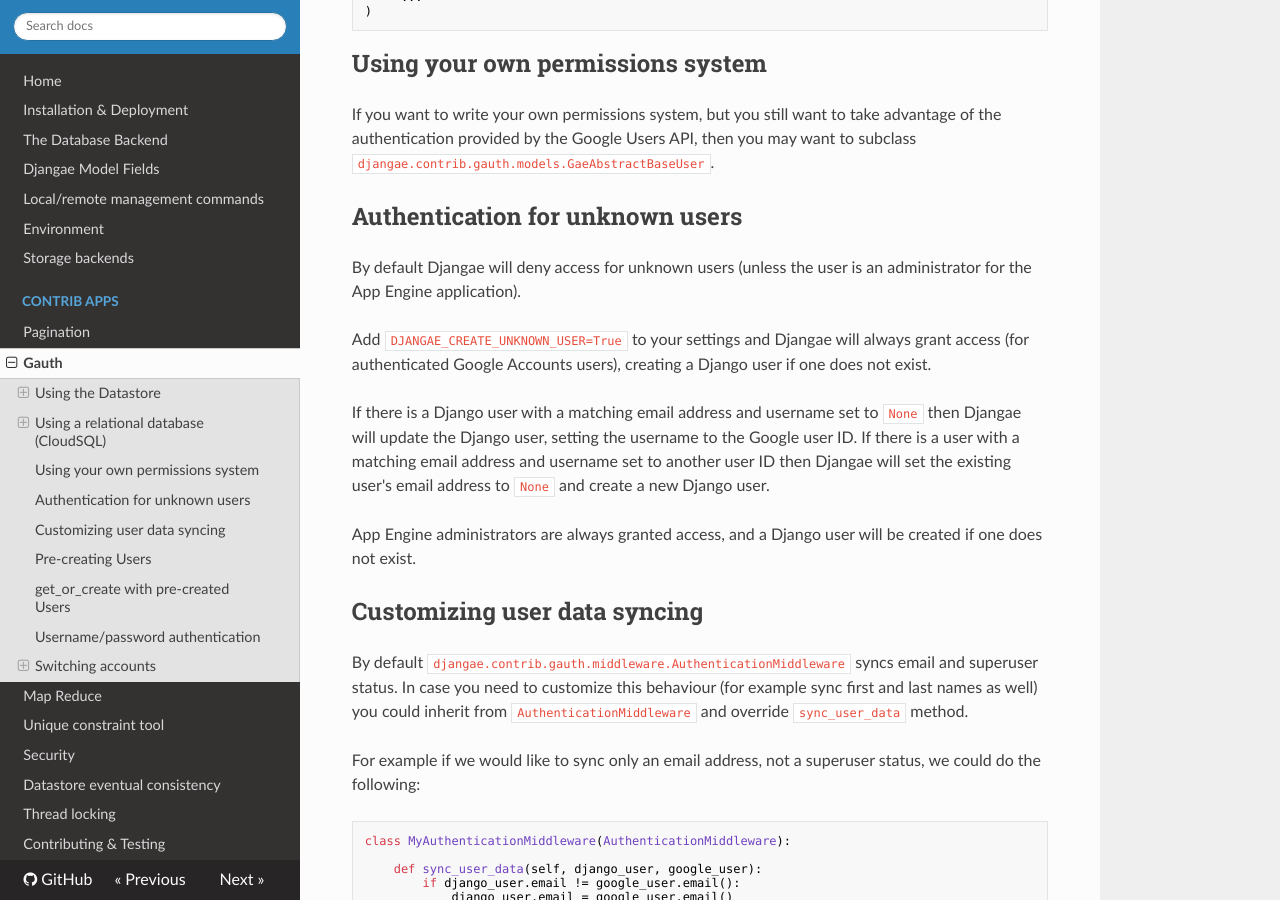
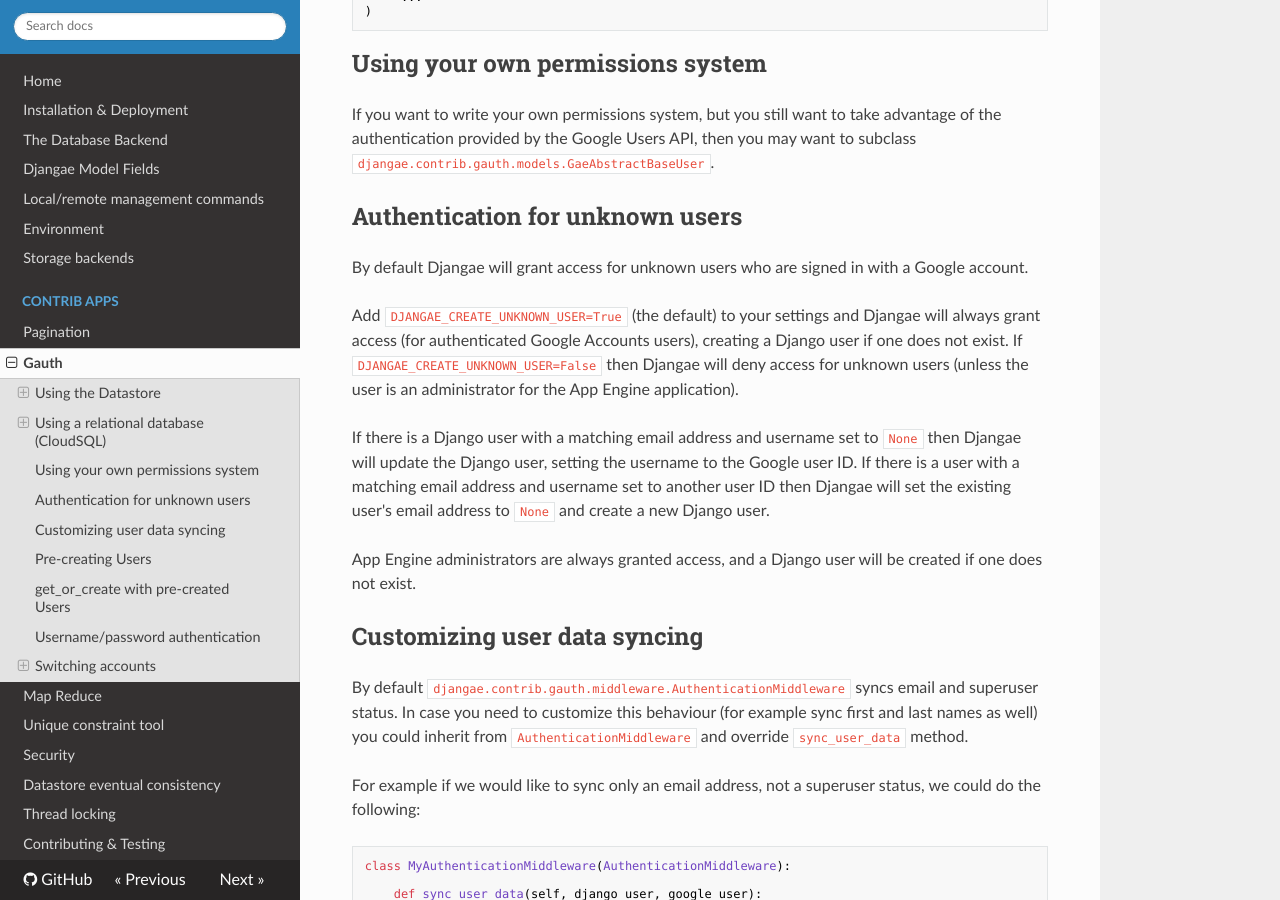
Before and after one commit to wittfabian/djangae, an MkDocs documentation site: the page built from docs/gauth.md, in a window 1280 px wide and 900 px high, scrolled down 1309 px. Built offline with MkDocs 1.6.1, drawn with Linux system fonts in a browser that asks for light colours; nearby versions of some CDN libraries; old or Windows-style settings are respelled for this version of MkDocs.

Commit message:
Updated docs and comments to say that DJANGAE_CREATE_UNKNOWN_USER defaults to True.

```diff
--- a/docs/gauth.md
+++ b/docs/gauth.md
@@ -56,9 +56,9 @@
 
 ## Authentication for unknown users
 
-By default Djangae will deny access for unknown users (unless the user is an administrator for the App Engine application).
+By default Djangae will grant access for unknown users who are signed in with a Google account.
 
-Add `DJANGAE_CREATE_UNKNOWN_USER=True` to your settings and Djangae will always grant access (for authenticated Google Accounts users), creating a Django user if one does not exist.
+Add `DJANGAE_CREATE_UNKNOWN_USER=True` (the default) to your settings and Djangae will always grant access (for authenticated Google Accounts users), creating a Django user if one does not exist. If `DJANGAE_CREATE_UNKNOWN_USER=False` then Djangae will deny access for unknown users (unless the user is an administrator for the App Engine application).
 
 If there is a Django user with a matching email address and username set to `None` then Djangae will update the Django user, setting the username to the Google user ID. If there is a user with a matching email address and username set to another user ID then Djangae will set the existing user's email address to `None` and create a new Django user.
 
```
Also changed, not shown: CHANGELOG.md (+1 -0 lines), 1 other file.
